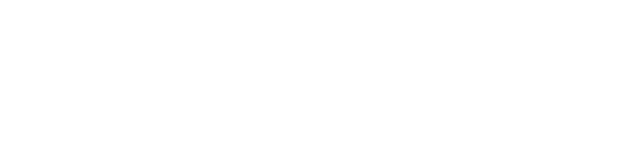
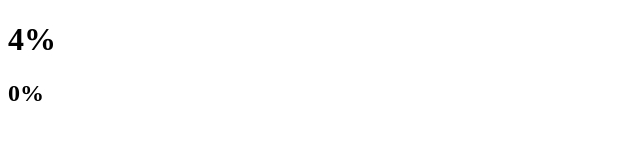
Before and after one commit to DGChoi3904/function-practice, a plain HTML site: page index.html in a window 1280 px wide. Shown: the whole page, without its empty margins (0-640 px from the left). Drawn offline with Linux system fonts and the light colour scheme.

Commit message:
퍼센티지 계산기 함수 예제

```diff
--- a/index.html
+++ b/index.html
@@ -7,6 +7,18 @@
   <title>Document</title>
 </head>
 <body>
-
+  <div id="root">
+    <h1></h1>
+    <h2></h2>
+  </div>
+  <script>
+    let root = document.getElementById('root');
+    function percentageCalculatortoString(realValue, totalValue) {
+      let result = ( realValue / totalValue ) * 100;
+      return Math.round(result) + "%";
+    }
+    root.children[0].innerHTML = percentageCalculatortoString(40, 999);
+    root.children[1].innerHTML = percentageCalculatortoString(44, 65534);
+  </script>
 </body>
 </html>
```
